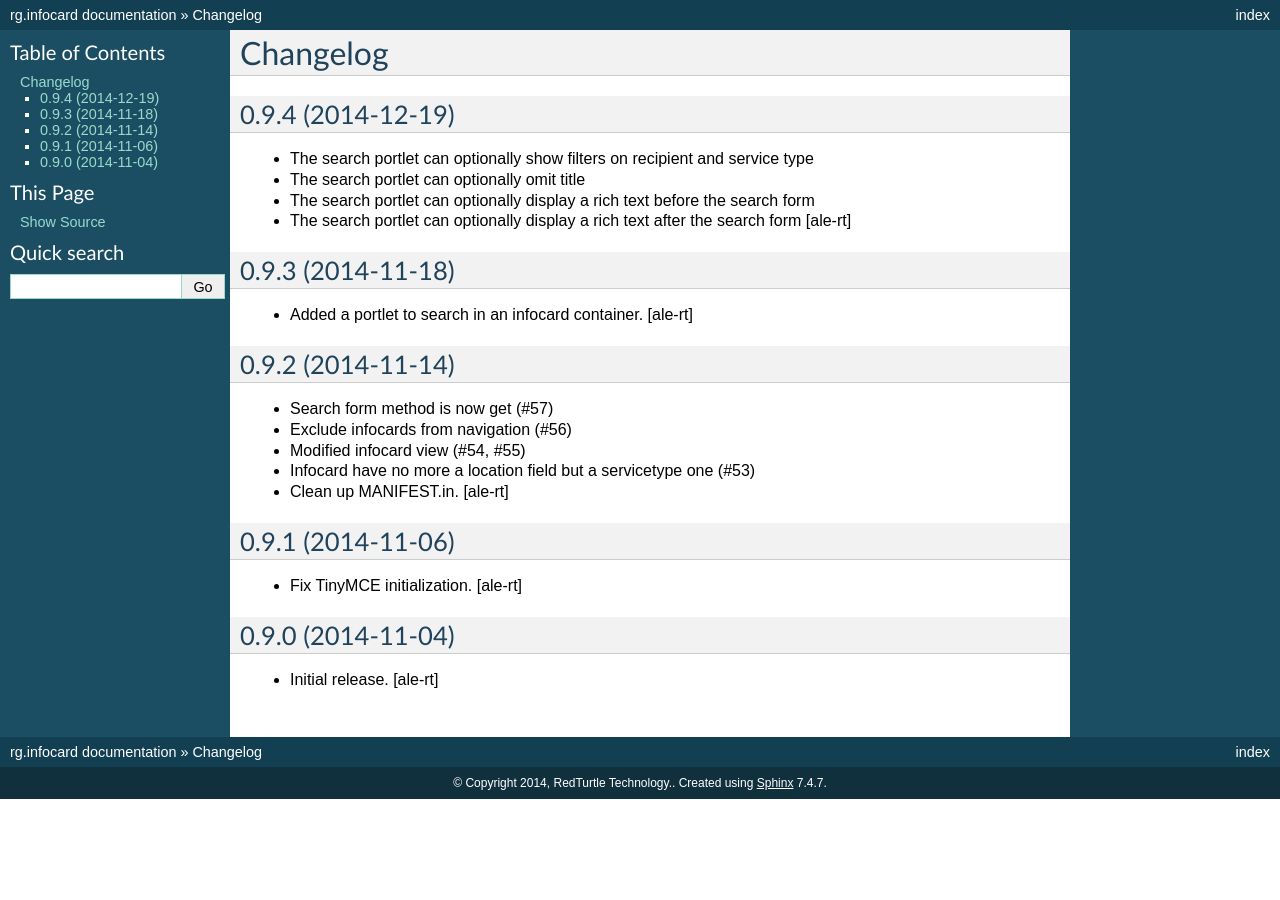
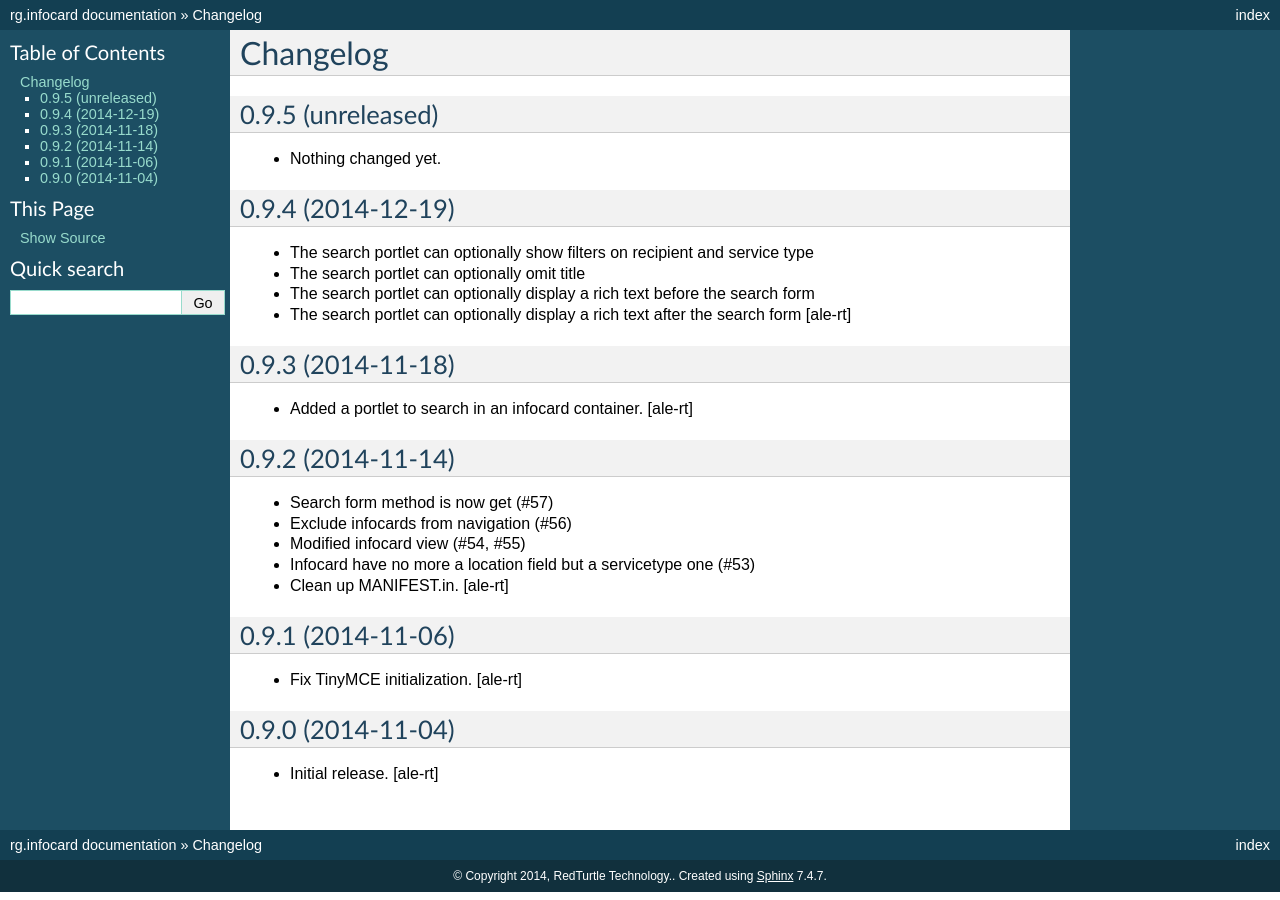
Before and after one commit to PloneGov-IT/rg.infocard, a Sphinx documentation site: the page built from docs/CHANGELOG.rst, in a window 1280 px wide. Built offline with Sphinx 7.4.7, drawn with Linux system fonts in a browser that asks for light colours.

Commit message:
Back to development: 0.9.5

```diff
--- a/docs/CHANGELOG.rst
+++ b/docs/CHANGELOG.rst
@@ -3,6 +3,12 @@
 
 Changelog
 =========
+
+0.9.5 (unreleased)
+------------------
+
+- Nothing changed yet.
+
 
 0.9.4 (2014-12-19)
 ------------------
--- a/setup.py
+++ b/setup.py
@@ -17,7 +17,7 @@ long_description = "\n\n".join((
 
 setup(
     name='rg.infocard',
-    version='0.9.4',
+    version='0.9.5.dev0',
     description="rg.infocard",
     long_description=long_description,
     # Get more from http://pypi.python.org/pypi?%3Aaction=list_classifiers
```
